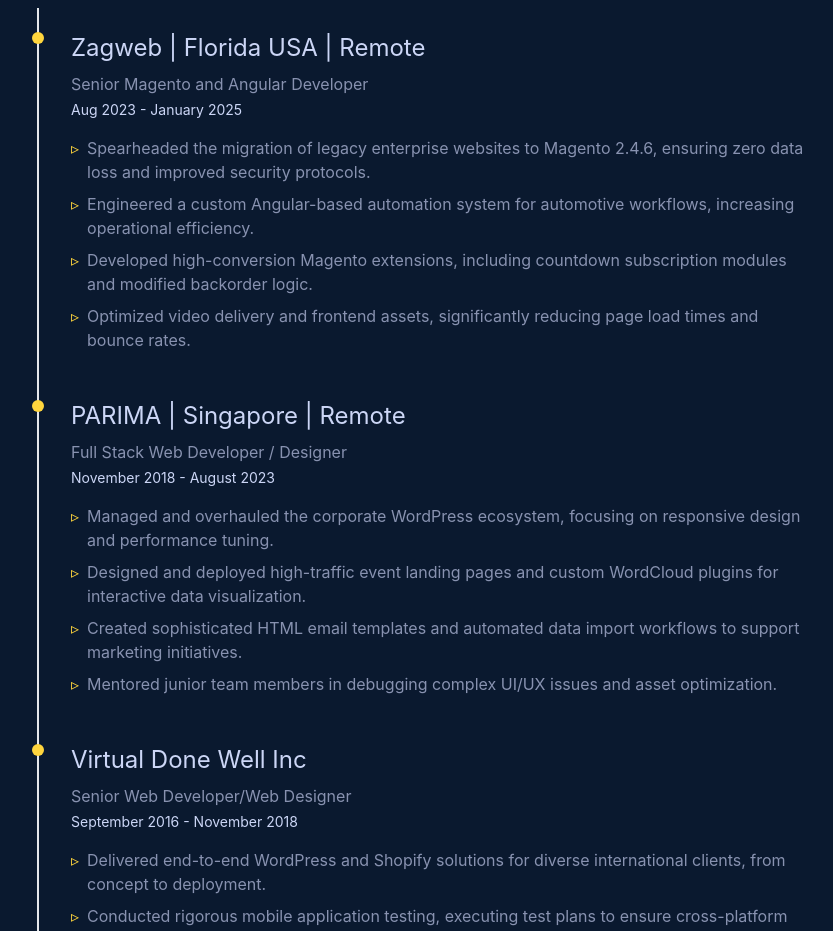
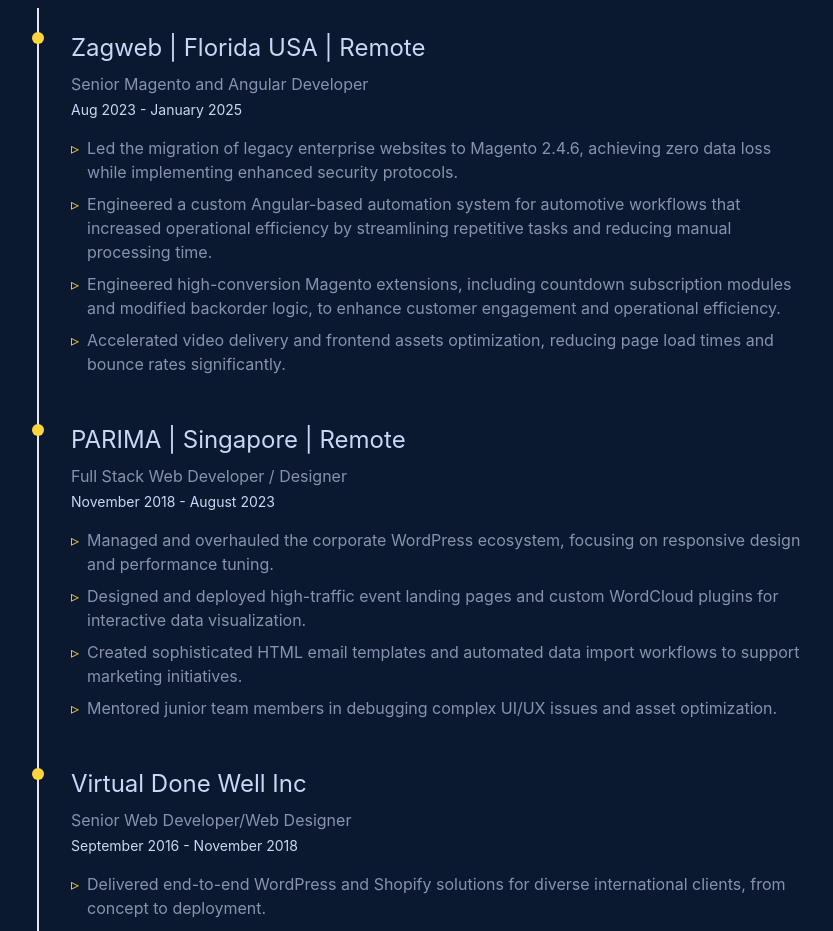
Before and after one commit to heneral/portfolio, a React (Create React App) app: page / in a window 1280 px wide. Shown: the part 2040-2971 px from the top of the page, without its empty margins (131-964 px from the left). Built offline with nearby package versions, Linux system fonts and the light colour scheme; no server answers.

Commit message:
Revise experience descriptions for improved clarity
Updated experience details for clarity and impact.

```diff
--- a/src/sections/Experience.jsx
+++ b/src/sections/Experience.jsx
@@ -7,10 +7,10 @@
     role: 'Senior Magento and Angular Developer',
     period: 'Aug 2023 - January 2025',
     details: [
-      'Spearheaded the migration of legacy enterprise websites to Magento 2.4.6, ensuring zero data loss and improved security protocols.',
-      'Engineered a custom Angular-based automation system for automotive workflows, increasing operational efficiency.',
-      'Developed high-conversion Magento extensions, including countdown subscription modules and modified backorder logic.',
-      'Optimized video delivery and frontend assets, significantly reducing page load times and bounce rates.'
+      'Led the migration of legacy enterprise websites to Magento 2.4.6, achieving zero data loss while implementing enhanced security protocols.',
+      'Engineered a custom Angular-based automation system for automotive workflows that increased operational efficiency by streamlining repetitive tasks and reducing manual processing time.',
+      'Engineered high-conversion Magento extensions, including countdown subscription modules and modified backorder logic, to enhance customer engagement and operational efficiency.',
+      'Accelerated video delivery and frontend assets optimization, reducing page load times and bounce rates significantly.'
     ]
   },
   {
```
